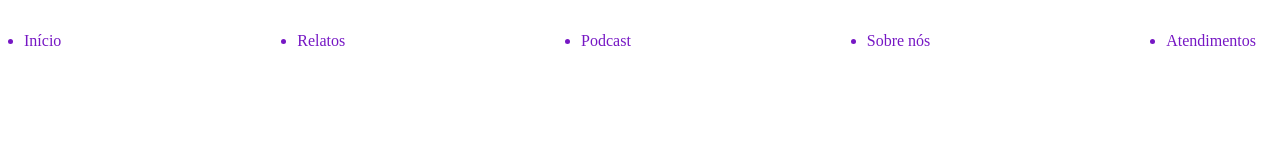
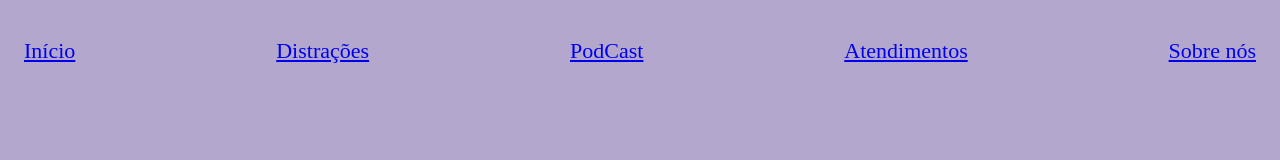
Before and after one commit to pp1-serafins/vivamente, a plain HTML site: page index.html in a window 1280 px wide. Drawn offline with Linux system fonts and the light colour scheme.

Commit message:
Add files via upload

```diff
--- a/index.css
+++ b/index.css
@@ -1,13 +1,15 @@
-body {
-
-color: rgb(118, 23, 196);
-background-color: white;
-font-family:'Times New Roman', Times, serif;
-}
-ul{
-
-    display: flex ;
-    justify-content: space-between;
-    padding: 16px;
+body{
+    background-color: rgb(179, 167, 206);
+    color:rgb(0, 0, 0);
+font-size: 22px;
+font-family: 'Times New Roman', Times, serif;
 
 }
+
+ul {
+     display: flex;
+     justify-content: space-between;
+     list-style-type: none;
+     align-items: center;
+     padding: 16px;
+    }
--- a/index.html
+++ b/index.html
@@ -1,34 +1,31 @@
 <!DOCTYPE html>
-<html lang="en">
+<html lang="pt-br">
 <head>
     <meta charset="UTF-8">
     <meta name="viewport" content="width=device-width, initial-scale=1.0">
+    <title>Vivamente</title>
     <link rel="stylesheet" href="index.css">
-    <title>Vivamente</title>
 </head>
 <body>
     <nav>
         <ul>
            <li>
-              <a>Início</a>
+              <a href="index.html">Início</a>
+
            </li>
         <li>
-            <a>Relatos</a>
+              <a href="distracoes.html"> Distrações</a>
         </li>
         <li>
-            <a>Podcast</a>
+            <a href="podcast.html">PodCast</a>
       </li>
       <li>
-            <a>Sobre nós</a>
+        <a href="Atendimento.html">Atendimentos</a>
      </li>
      <li>
-            <a>Atendimentos</a>
+        <a href="sobrenos.html">Sobre nós </a>
      </li>
-
-
-
         </ul>
     </nav>
-
 </body>
 </html>
```
Also changed, not shown: Atendimento.html (added, +1 -0 lines), distracoes.html (added, +1 -0 lines), podcast.html (added, +1 -0 lines), sobrenos.html (added, +1 -0 lines). Lines whose indentation alone changed are shown as unchanged.
